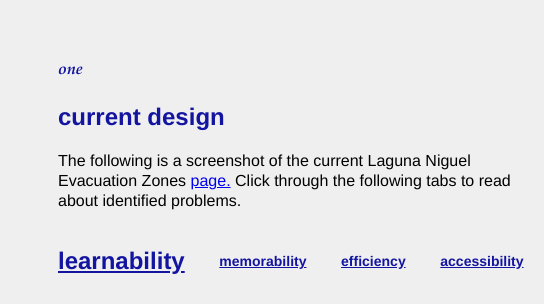
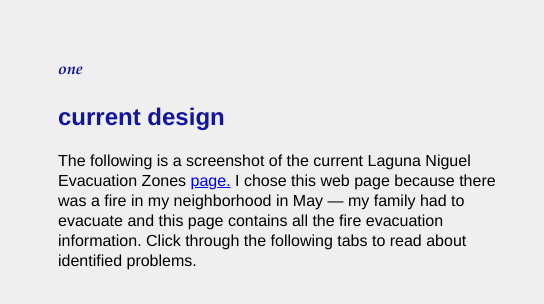
Before and after one commit to tinytarantula754/redesign, a plain HTML site: page index.html in a window 1280 px wide. Shown: the part 300-604 px from the top of the page, 0-544 px from the left. Drawn offline with Linux system fonts and the light colour scheme; grey boxes are pictures that could not be loaded.

Commit message:
Update index.html

```diff
--- a/index.html
+++ b/index.html
@@ -20,7 +20,7 @@
 		<div class="col1">
 			<h3>one</h3>
 			<h2>current design</h2>
-			<p>The following is a screenshot of the current Laguna Niguel Evacuation Zones <a href="https://www.cityoflagunaniguel.org/1412/Evacuation-Zones">page.</a> Click through the following tabs to read about identified problems.</p>
+			<p>The following is a screenshot of the current Laguna Niguel Evacuation Zones <a href="https://www.cityoflagunaniguel.org/1412/Evacuation-Zones">page.</a> I chose this web page because there was a fire in my neighborhood in May — my family had to evacuate and this page contains all the fire evacuation information. Click through the following tabs to read about identified problems.</p>
 			<div class="spaced-row">
 				<h2 class="option" id="learnability-tab" onclick="switchTab('l')">learnability</h2>
 				<h2 class="option unclicked" id="memorability-tab" onclick="switchTab('m')">memorability</h2>
```
